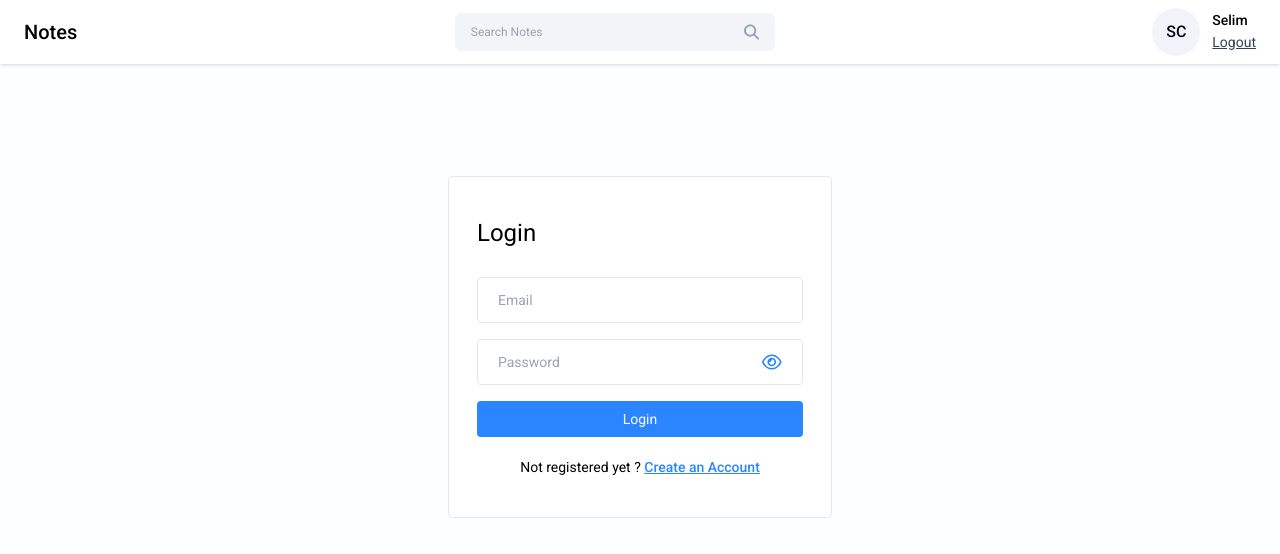
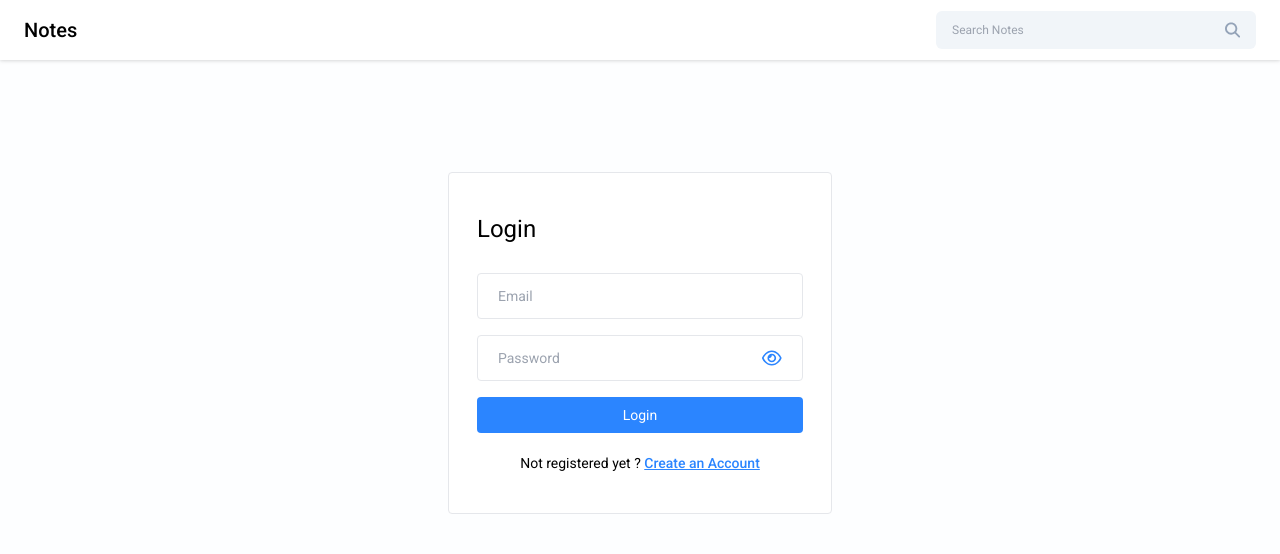
Before and after one commit to LMNoire/Stack-MERN, a React (Vite) app in the folder Notes app/frontend/notes-app/: page /login in a window 1280 px wide. Shown: the top 554 px of the page. Built offline with nearby package versions, Linux system fonts and the light colour scheme.

Commit message:
[Update] Notes app/ Logout

```diff
--- a/Notes app/frontend/notes-app/src/components/Cards/ProfileInfo.jsx
+++ b/Notes app/frontend/notes-app/src/components/Cards/ProfileInfo.jsx
@@ -1,26 +1,30 @@
-import React from 'react';
-import PropTypes from 'prop-types';
-import { getInitials } from '../../utils/helper';
+import React from "react";
+import PropTypes from "prop-types";
+import { getInitials } from "../../utils/helper";
 
-const ProfileInfo = ({ onLogout }) => {
+const ProfileInfo = ({ userInfo, onLogout }) => {
+  if (!userInfo) {
+    return null;
+  }
+
   return (
-        <div className='flex items-center gap-3'>
-            <div className='w-12 h-12 flex items-center justify-center rounded-full text-slate-950 font-medium bg-slate-100'>
-                {getInitials("Selim Coulombel")}
+    <div className="flex items-center gap-3">
+      <div className="w-12 h-12 flex items-center justify-center rounded-full text-slate-950 font-medium bg-slate-100">
+        {getInitials(userInfo.fullName)}
       </div>
       <div>
-                    <p className='text-sm font-medium'>Selim</p>
-                    <button className='text-sm text-slate-700 underline' onClick={onLogout}>
+        <p className="text-sm font-medium">{userInfo.fullName}</p>
+        <button className="text-sm text-slate-700 underline" onClick={onLogout}>
           Logout
         </button>
       </div>
-
     </div>
   );
 };
 
 ProfileInfo.propTypes = {
   onLogout: PropTypes.func.isRequired,
+  userInfo: PropTypes.object,
 };
 
 export default ProfileInfo;
--- a/Notes app/frontend/notes-app/src/components/Navbar/Navbar.jsx
+++ b/Notes app/frontend/notes-app/src/components/Navbar/Navbar.jsx
@@ -2,13 +2,15 @@
 import ProfileInfo from "../Cards/ProfileInfo";
 import { useNavigate } from "react-router-dom";
 import SearchBar from "../SearchBar/SearchBar";
+import PropTypes from "prop-types";
 
-const Navbar = () => {
+const Navbar = ({ userInfo }) => {
   const [searchQuery, setSearchQuery] = useState("");
 
-  const navigate = useNavigate;
+  const navigate = useNavigate();
 
   const onLogout = () => {
+    localStorage.clear()
     navigate("/login");
   };
 
@@ -29,9 +31,13 @@
         handleSearch={handleSearch}
         onClearSearch={onClearSearch}
       />
-      <ProfileInfo onLogout={onLogout} />
+      <ProfileInfo userInfo={userInfo} onLogout={onLogout} />
     </div>
   );
 };
 
+Navbar.propTypes = {
+  userInfo: PropTypes.object.isRequired,
+};
+
 export default Navbar;
--- a/Notes app/frontend/notes-app/src/pages/Home/Home.jsx
+++ b/Notes app/frontend/notes-app/src/pages/Home/Home.jsx
@@ -1,9 +1,11 @@
-import React, { useState } from "react";
+import React, { useEffect, useState } from "react";
 import Navbar from "../../components/Navbar/Navbar";
 import NoteCard from "../../components/Cards/NoteCard";
 import { MdAdd } from "react-icons/md";
 import AddEditNotes from "./AddEditNotes";
 import Modal from "react-modal";
+import { useNavigate } from "react-router-dom";
+import axiosInstance from "../../utils/axiosinstance";
 
 const Home = () => {
   const [openAddEditModal, setOpenAddEditModal] = useState({
@@ -12,9 +14,32 @@
     data: null,
   });
 
+  const [userInfo, setUserInfo] = useState(null);
+
+  const navigate = useNavigate();
+
+  const getUserInfo = async () => {
+    try {
+      const response = await axiosInstance.get("/get-user");
+      if (response.data && response.data.user) {
+        setUserInfo(response.data.user);
+      }
+    } catch (error) {
+      if (error.response.status === 401) {
+        localStorage.clear();
+        navigate("/login");
+      }
+    }
+  };
+
+  useEffect(() => {
+    getUserInfo();
+    return () => {};
+  }, []);
+
   return (
     <>
-      <Navbar />
+      <Navbar userInfo={userInfo} />
       <div className="container mx-auto">
         <div className="grid grid-cols-3 gap-4 mt-8 px-5">
           <NoteCard
```
Lines whose indentation alone changed are shown as unchanged.
